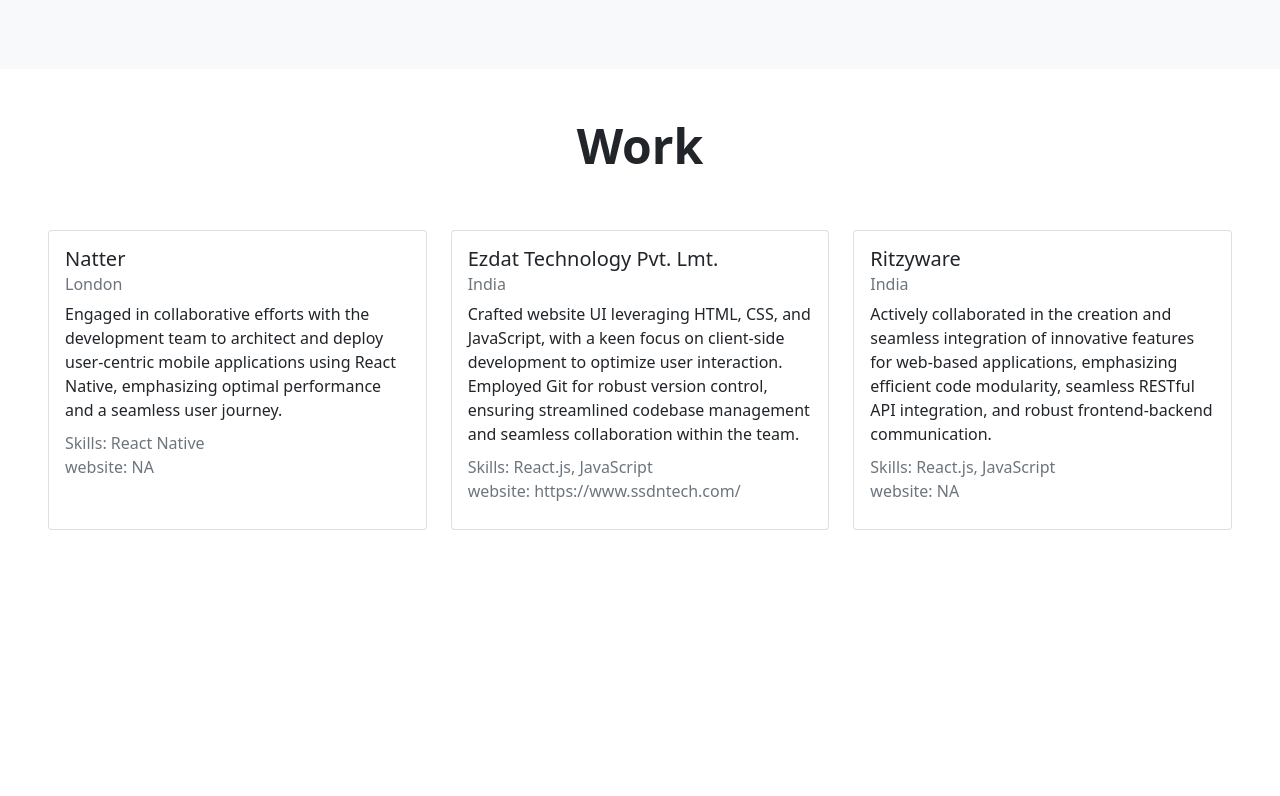
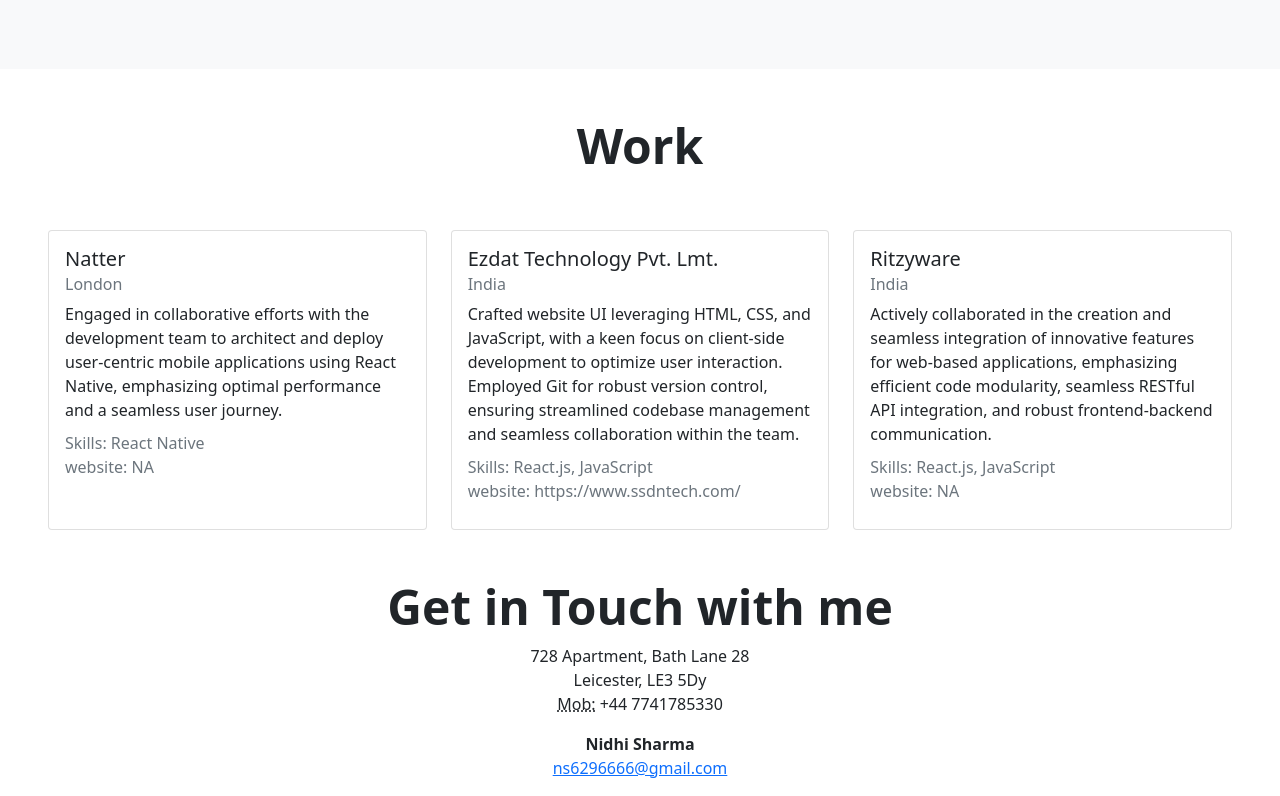
Before and after one commit to ns6296666/Bootstrap-Portfolio, a plain HTML site: page index.html in a window 1280 px wide. Shown: the part 633-1429 px from the top of the page. Before the commit the page ends 1211 px from the top, so only its background shows below. Drawn offline with nearby package versions, Linux system fonts and the light colour scheme.

Commit message:
contact section complete

```diff
--- a/index.html
+++ b/index.html
@@ -165,7 +165,22 @@
         </div>
       </div>
     </section>
+    <!-- contact section -->
+    <section class="contact">
+      <h4 class="display-5 fw-bold text-center">Get in Touch with me</h4>
+      <div class="bd-example">
+        <address class="text-center">
+          728 Apartment, Bath Lane 28<br />
+          Leicester, LE3 5Dy<br />
+          <abbr title="Phone">Mob:</abbr> +44 7741785330
+        </address>
 
+        <address class="text-center">
+          <strong>Nidhi Sharma</strong><br />
+          <a href="mailto:ns6296666@gmail.com">ns6296666@gmail.com</a>
+        </address>
+      </div>
+    </section>
     <script
       src="https://cdn.jsdelivr.net/npm/bootstrap@5.0.2/dist/js/bootstrap.bundle.min.js"
       integrity="sha384-MrcW6ZMFYlzcLA8Nl+NtUVF0sA7MsXsP1UyJoMp4YLEuNSfAP+JcXn/tWtIaxVXM"
```
